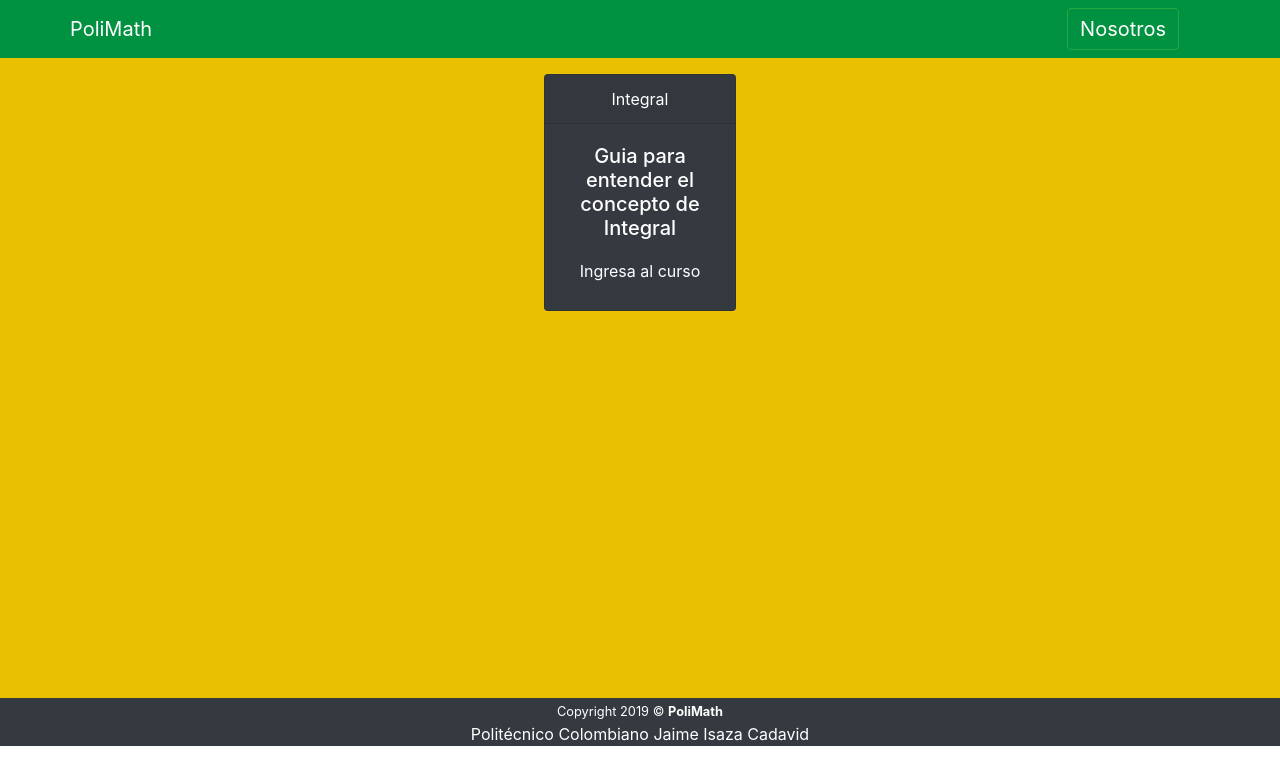
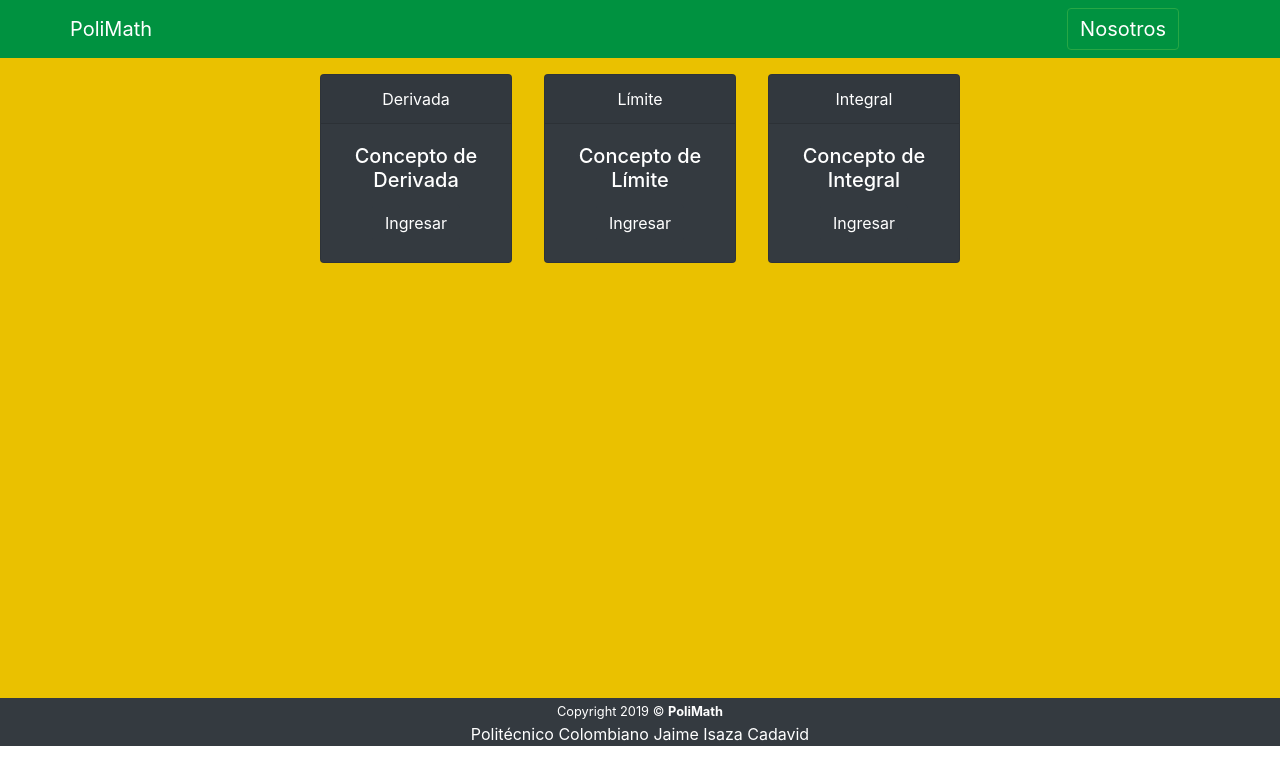
Before and after one commit to felipe99v/PoliMath, a React (Create React App) app: page / in a window 1280 px wide. Shown: the top 784 px of the page. Built offline with nearby package versions, Linux system fonts and the light colour scheme.

Commit message:
Se parametriza el CardButton. Se crea la página y links para la derivada y limite.

```diff
--- a/src/Components/App.js
+++ b/src/Components/App.js
@@ -1,4 +1,4 @@
-import React from 'react';
+import React from "react";
 import { BrowserRouter, Route, Switch } from "react-router-dom";
 
 //Componentes
@@ -9,12 +9,12 @@ import Home from "../Pages/Home";
 import NotFound from "../Pages/NotFound";
 import Nosotros from "../Pages/Nosotros";
 import Integral from "../Pages/Integral";
-
+import Limite from "../Pages/Derivada";
+import Derivada from "../Pages/Limite";
 
 //Librerias
-import 'bootstrap/dist/css/bootstrap.min.css'
-import 'jquery/dist/jquery.min.js'
-
+import "bootstrap/dist/css/bootstrap.min.css";
+import "jquery/dist/jquery.min.js";
 
 function App() {
   return (
@@ -22,8 +22,10 @@ function App() {
       <Layout>
         <Switch>
           <Route exact path="/" component={Home} />
-          <Route exact path='/Nosotros' component={Nosotros}/>
-          <Route exact path='/Integral' component={Integral}/>
+          <Route exact path="/Nosotros" component={Nosotros} />
+          <Route exact path="/Integral" component={Integral} />
+          <Route exact path="/Limite" component={Limite} />
+          <Route exact path="/Derivada" component={Derivada} />
           <Route component={NotFound} />
         </Switch>
       </Layout>
--- a/src/Components/CardButton.js
+++ b/src/Components/CardButton.js
@@ -1,25 +1,26 @@
-import React, { Component } from 'react'
+import React, { Component } from "react";
 import { Link } from "react-router-dom";
-
-//Components
-//import {ItemNavbar} from "./item-navbar"
-//import {Login} from './btn-login'
 
 export class CardButton extends Component {
   render() {
     return (
       <div className="Cards">
-                <div className="card text-white text-center bg-dark mb-3" style={{ maxWidth: "12rem" }}>
-                    <div className="card-header ">Integral</div>
+        <div
+          className="card text-white text-center bg-dark mb-3"
+          style={{ maxWidth: "12rem" }}
+        >
+          <div className="card-header ">{this.props.Nombre}</div>
           <div className="card-body">
-                        <h5 className="card-title">Guia para entender el concepto de Integral</h5>
-                        <Link to="/Integral">
-                        <button className="card-text btn btn-dark ">Ingresa al curso</button>
+            <h5 className="card-title">{this.props.Descripcion}</h5>
+            <Link to={{pathname:`/${this.props.Ruta}`}}>
+              <button className="card-text btn btn-dark ">
+                {this.props.Boton}
+              </button>
             </Link>
           </div>
         </div>
       </div>
-        )
+    );
   }
 }
 export default CardButton;
--- a/src/Components/Example.js
+++ b/src/Components/Example.js
@@ -12,10 +12,10 @@ let logicJS = (brd) => {
 
     var f = JXG.Math.Numerics.lagrangePolynomial(p);
     var n = brd.create('slider', [[-1, 3], [2, 3], [1, 10, 50]], { name: 'n', snapWidth: 1 });
-    var plot = brd.create('functiongraph', [f, -3, 3]);
+    brd.create('functiongraph', [f, -3, 3]);
 
-    var up = brd.create('riemannsum', [f, function () { return n.Value(); }, 'upper', -3, 3], { fillColor: '#ff0000', fillOpacity: 0.3 });
-    var lo = brd.create('riemannsum', [f, function () { return n.Value(); }, 'lower', -3, 3], { fillColor: '#ffff00', fillOpacity: 0.3 });
+    brd.create('riemannsum', [f, function () { return n.Value(); }, 'upper', -3, 3], { fillColor: '#ff0000', fillOpacity: 0.3 });
+    brd.create('riemannsum', [f, function () { return n.Value(); }, 'lower', -3, 3], { fillColor: '#ffff00', fillOpacity: 0.3 });
 
     brd.create('text', [-2, -2, function () { return 'Diff=' + (JXG.Math.Numerics.riemannsum(f, n.Value(), 'upper', -3, 3) - JXG.Math.Numerics.riemannsum(f, n.Value(), 'lower', -3, 3)).toFixed(4); }]);
 }
--- /dev/null
+++ b/src/Pages/Derivada.js
@@ -0,0 +1,18 @@
+import React from "react";
+import Example from '../Components/Example'
+
+class Derivada extends React.Component {
+  render() {
+    return (
+      <React.Fragment>
+        <div className="Page-header">
+        <div id="jxgbox" className="jxgbox">
+                    <Example />
+                </div>
+            </div>
+      </React.Fragment>
+    );
+  }
+}
+
+export default Derivada;
--- a/src/Pages/Home.js
+++ b/src/Pages/Home.js
@@ -1,6 +1,5 @@
 import React from "react";
-import CardButton from '../Components/CardButton'
-import Example from '../Components/Example'
+import CardButton from "../Components/CardButton";
 
 function Home() {
   return (
@@ -8,7 +7,28 @@ function Home() {
       <div className="Page-header">
         <div className=" d-flex justify-content-center">
           <div className="m-md-3">
-                        <CardButton />
+            <CardButton
+              Nombre="Derivada"
+              Descripcion="Concepto de Derivada"
+              Boton="Ingresar"
+              Ruta="Derivada"
+            />
+          </div>
+          <div className="m-md-3">
+            <CardButton
+              Nombre="Límite"
+              Descripcion="Concepto de Límite"
+              Boton="Ingresar"
+              Ruta="Limite"
+            />
+          </div>
+          <div className="m-md-3">
+            <CardButton
+              Nombre="Integral"
+              Descripcion="Concepto de Integral"
+              Boton="Ingresar"
+              Ruta="Integral"
+            />
           </div>
         </div>
       </div>
--- /dev/null
+++ b/src/Pages/Limite.js
@@ -0,0 +1,18 @@
+import React from "react";
+import Example from '../Components/Example'
+
+class Limite extends React.Component {
+  render() {
+    return (
+      <React.Fragment>
+        <div className="Page-header">
+        <div id="jxgbox" className="jxgbox">
+                    <Example />
+                </div>
+            </div>
+      </React.Fragment>
+    );
+  }
+}
+
+export default Limite;
--- a/src/index.js
+++ b/src/index.js
@@ -7,4 +7,4 @@ import * as serviceWorker from './serviceWorker';
 import './Styles/index.css';
 
 ReactDOM.render(<App />, document.getElementById('root'));
-serviceWorker.unregister();
+serviceWorker.register();
```
Also changed, not shown: src/Components/We.js (+20 -12 lines), 1 other file (tests, documents, lock files or other folders). Lines whose indentation alone changed are shown as unchanged.
